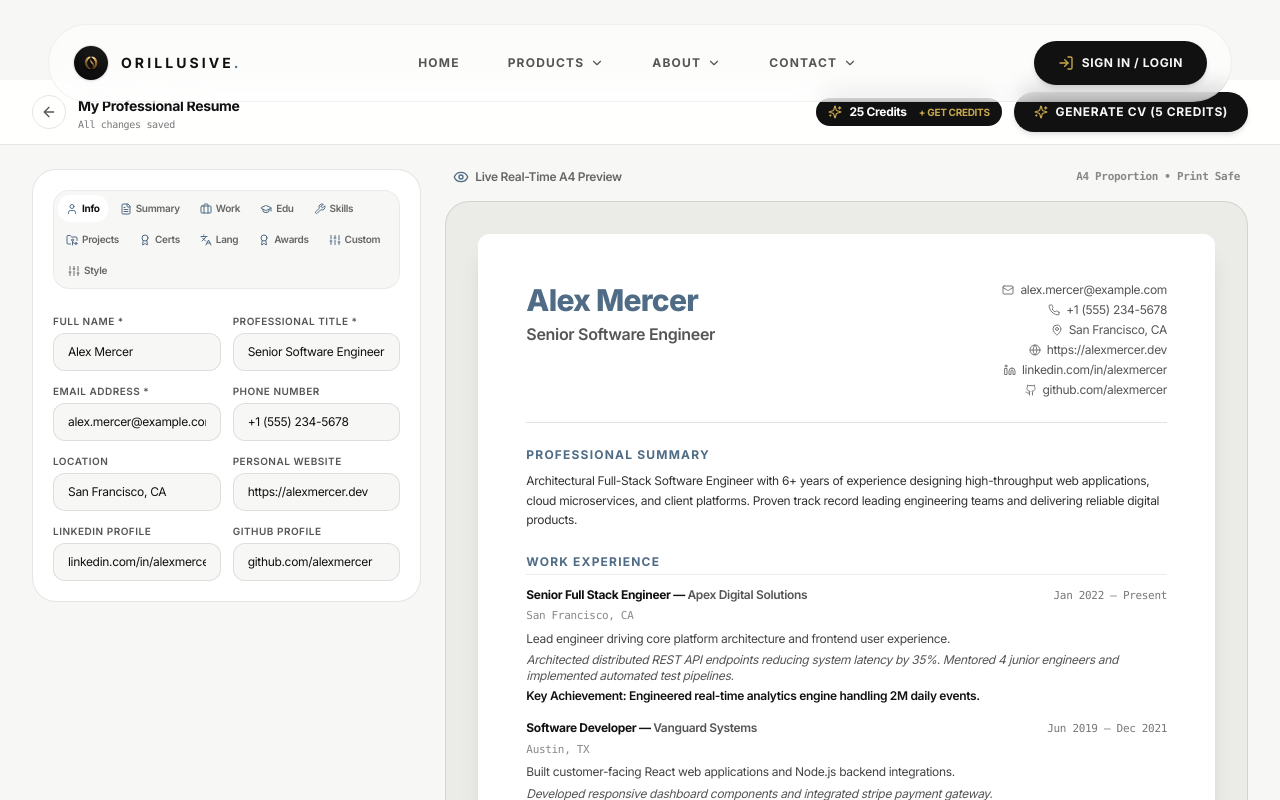
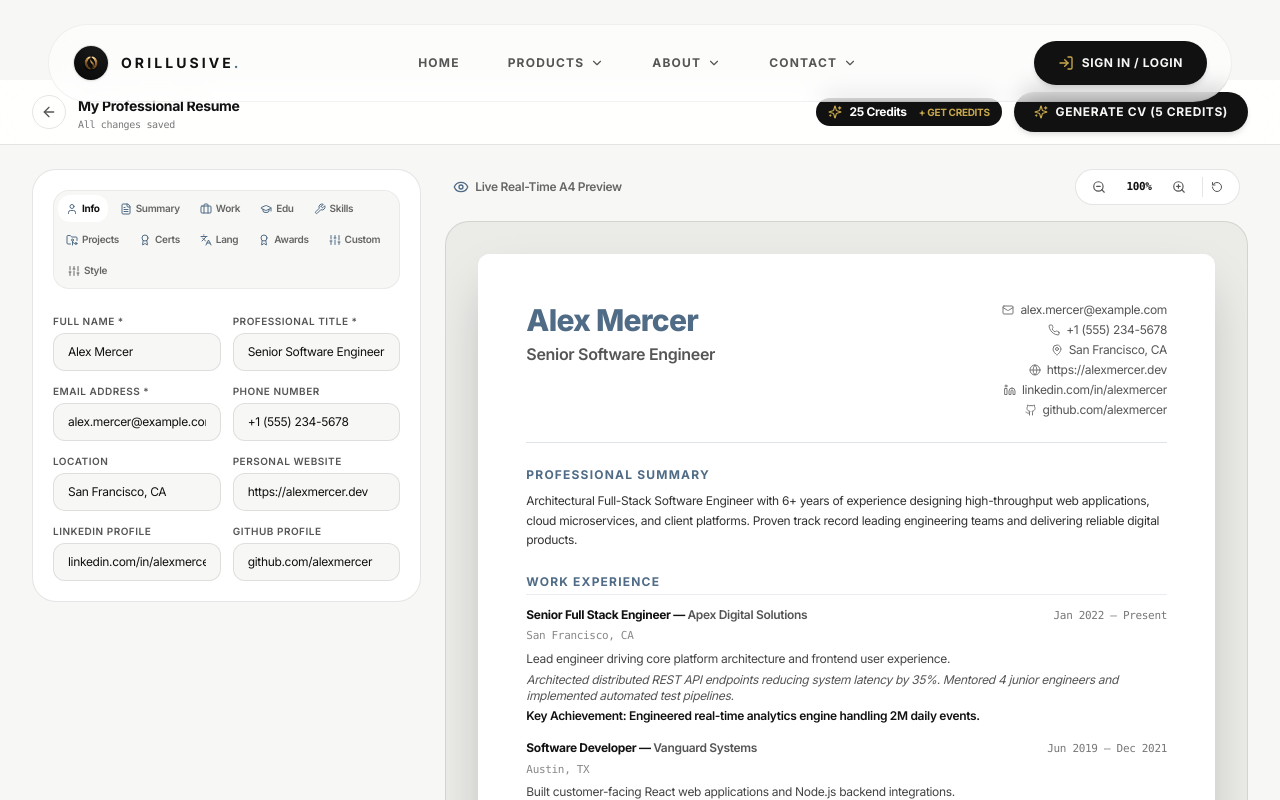
Before and after one commit to orillusiveoffical/officalWebofOrillusive, a React (Vite) app in the folder client/: page /cv-maker/builder in a window 1280 px wide. Shown: the top 800 px of the page. Built offline with nearby package versions, Linux system fonts and the light colour scheme; the HTML template or start-up script is replaced by a standard one.

Commit message:
update 2.1.3

```diff
--- a/client/src/App.tsx
+++ b/client/src/App.tsx
@@ -52,10 +52,10 @@ export function App() {
               <main>
                 <Routes>
                   <Route path="/" element={<HomePage onOpenInquiry={() => setInquiryOpen(true)} />} />
-                  <Route path="/cv-maker" element={<CVMakerPage />} />
-                  <Route path="/cv-maker/dashboard" element={<CVDashboardPage />} />
-                  <Route path="/cv-maker/builder" element={<CVBuilderPage />} />
-                  <Route path="/cv-maker/builder/:id" element={<CVBuilderPage />} />
+                  <Route path="/cv-maker" element={<CVMakerPage onOpenAuth={() => setAuthOpen(true)} />} />
+                  <Route path="/cv-maker/dashboard" element={<CVDashboardPage onOpenAuth={() => setAuthOpen(true)} />} />
+                  <Route path="/cv-maker/builder" element={<CVBuilderPage onOpenAuth={() => setAuthOpen(true)} />} />
+                  <Route path="/cv-maker/builder/:id" element={<CVBuilderPage onOpenAuth={() => setAuthOpen(true)} />} />
                   <Route path="/cv-maker/credits" element={<CVCreditsPage />} />
                   <Route path="/services" element={<ServicesPage onOpenInquiry={() => setInquiryOpen(true)} />} />
                   <Route path="/projects" element={<ProjectsPage onOpenInquiry={() => setInquiryOpen(true)} />} />
--- a/client/src/components/cv/templates/CVTemplateAcademic.tsx
+++ b/client/src/components/cv/templates/CVTemplateAcademic.tsx
@@ -6,7 +6,7 @@ export const CVTemplateAcademic: React.FC<{ data: CVData }> = ({ data }) => {
   const accent = data.customization?.accentColor || '#1E4D2B';
 
   return (
-    <div className="w-full bg-white text-[#111111] p-8 sm:p-12 shadow-sm font-serif">
+    <div className="w-full bg-white text-[#111111] p-8 sm:p-12 shadow-sm font-sans">
       {/* Header */}
       <div className="text-center pb-6 border-b border-black/20 mb-6">
         <h1 className="text-2xl font-bold tracking-tight text-[#111111]" style={{ color: accent }}>{personalInfo?.name || 'Dr. Academic Scholar'}</h1>
--- a/client/src/components/cv/templates/CVTemplateMinimal.tsx
+++ b/client/src/components/cv/templates/CVTemplateMinimal.tsx
@@ -14,7 +14,7 @@ export const CVTemplateMinimal: React.FC<TemplateProps> = ({ data }) => {
   return (
     <div
       className="w-full bg-white text-[#111111] p-8 sm:p-12 shadow-sm font-sans"
-      style={{ fontFamily: fontFamily === 'Georgia' || fontFamily === 'Merriweather' ? `${fontFamily}, serif` : `${fontFamily}, sans-serif` }}
+      style={{ fontFamily: `${fontFamily}, 'Plus Jakarta Sans', 'Inter', sans-serif` }}
     >
       {/* Header */}
       <header className="border-b pb-6 mb-6" style={{ borderColor: `${accent}30` }}>
--- a/client/src/index.css
+++ b/client/src/index.css
@@ -200,10 +200,12 @@ select option {
     left: 0;
     top: 0;
     width: 100% !important;
+    max-width: 100% !important;
     margin: 0 !important;
     padding: 0 !important;
     box-shadow: none !important;
     border: none !important;
+    transform: none !important;
   }
   header, footer, nav, button {
     display: none !important;
--- a/client/src/pages/cv/CVBuilderPage.tsx
+++ b/client/src/pages/cv/CVBuilderPage.tsx
@@ -18,7 +18,10 @@ import {
   CreditCard,
   CheckCircle2,
   AlertCircle,
-  Loader2
+  Loader2,
+  ZoomIn,
+  ZoomOut,
+  RotateCcw
 } from 'lucide-react';
 import { CVData } from '../../types/cv';
 import { DEFAULT_INITIAL_CV } from '../../data/cvPresets';
@@ -42,15 +45,31 @@ import { useAuth } from '../../context/AuthContext';
 
 const GENERATION_COST = 5;
 
-export const CVBuilderPage: React.FC = () => {
+interface CVBuilderPageProps {
+  onOpenAuth?: () => void;
+}
+
+export const CVBuilderPage: React.FC<CVBuilderPageProps> = ({ onOpenAuth }) => {
   const { id } = useParams<{ id: string }>();
   const navigate = useNavigate();
   const { user, token, updateUserCredits } = useAuth();
 
-  const [cvData, setCvData] = useState<CVData>(DEFAULT_INITIAL_CV);
+  const [cvData, setCvData] = useState<CVData>(() => {
+    const savedGuestDraft = localStorage.getItem('orillusive_guest_cv_draft');
+    if (!id && savedGuestDraft) {
+      try {
+        return JSON.parse(savedGuestDraft);
+      } catch (e) {
+        // Fallback to default
+      }
+    }
+    return DEFAULT_INITIAL_CV;
+  });
+
   const [activeTab, setActiveTab] = useState<'info' | 'summary' | 'experience' | 'education' | 'skills' | 'projects' | 'certifications' | 'languages' | 'achievements' | 'custom' | 'style'>('info');
   const [saving, setSaving] = useState(false);
   const [saveStatus, setSaveStatus] = useState<string>('All changes saved');
+  const [zoomScale, setZoomScale] = useState<number>(1);
 
   // Modals
   const [purchaseModalOpen, setPurchaseModalOpen] = useState(false);
@@ -81,7 +100,14 @@ export const CVBuilderPage: React.FC = () => {
 
   // Autosave logic
   const handleSave = async (updatedData: CVData = cvData) => {
-    if (!token) return;
+    // Save to guest localStorage regardless of auth state
+    localStorage.setItem('orillusive_guest_cv_draft', JSON.stringify(updatedData));
+
+    if (!token) {
+      setSaveStatus('Draft saved locally');
+      return;
+    }
+
     setSaving(true);
     setSaveStatus('Saving draft...');
 
@@ -123,12 +149,33 @@ export const CVBuilderPage: React.FC = () => {
 
   // Handle Generation Request
   const handleStartGeneration = () => {
-    const userCredits = user?.credits ?? 25;
+    if (!token || !user) {
+      if (onOpenAuth) {
+        onOpenAuth();
+      } else {
+        alert('Please sign in or create an account to generate and export your professional CV.');
+      }
+      return;
+    }
+
+    const userCredits = user?.credits ?? 0;
     if (userCredits < GENERATION_COST) {
       setLowCreditOpen(true);
     } else {
       setConfirmGenOpen(true);
     }
+  };
+
+  const handleOpenCreditsModal = () => {
+    if (!token || !user) {
+      if (onOpenAuth) {
+        onOpenAuth();
+      } else {
+        alert('Please sign in or create an account to purchase credits.');
+      }
+      return;
+    }
+    setPurchaseModalOpen(true);
   };
 
   const handleConfirmGeneration = async () => {
@@ -224,7 +271,7 @@ export const CVBuilderPage: React.FC = () => {
               <span>{userCredits} Credits</span>
               <button
                 type="button"
-                onClick={() => setPurchaseModalOpen(true)}
+                onClick={handleOpenCreditsModal}
                 className="ml-1 text-[10px] uppercase font-bold text-[#C9A84C] hover:underline"
               >
                 + Get Credits
@@ -472,17 +519,51 @@ export const CVBuilderPage: React.FC = () => {
 
           {/* CENTER & RIGHT: Real-time A4 Live Preview (8 Cols) */}
           <div className="lg:col-span-8 space-y-4">
-            <div className="flex items-center justify-between px-2 text-xs font-semibold text-[#666666]">
+            <div className="flex flex-wrap items-center justify-between gap-3 px-2 text-xs font-semibold text-[#666666]">
               <span className="flex items-center gap-1.5">
                 <Eye className="size-4 text-[#4F6B85]" />
                 <span>Live Real-Time A4 Preview</span>
               </span>
-              <span className="font-mono text-[11px] text-[#888888]">A4 Proportion • Print Safe</span>
+
+              {/* Interactive Zoom Controls */}
+              <div className="flex items-center gap-2 bg-white px-3 py-1.5 rounded-full border border-black/10 shadow-2xs">
+                <button
+                  type="button"
+                  onClick={() => setZoomScale((z) => Math.max(0.5, z - 0.1))}
+                  className="p-1 text-[#555555] hover:text-[#111111] transition-colors"
+                  title="Zoom Out"
+                >
+                  <ZoomOut className="size-3.5" />
+                </button>
+                <span className="font-mono text-[11px] font-bold text-[#111111] min-w-[42px] text-center">
+                  {Math.round(zoomScale * 100)}%
+                </span>
+                <button
+                  type="button"
+                  onClick={() => setZoomScale((z) => Math.min(1.5, z + 0.1))}
+                  className="p-1 text-[#555555] hover:text-[#111111] transition-colors"
+                  title="Zoom In"
+                >
+                  <ZoomIn className="size-3.5" />
+                </button>
+                <button
+                  type="button"
+                  onClick={() => setZoomScale(1)}
+                  className="p-1 text-[#555555] hover:text-[#111111] transition-colors ml-1 border-l border-black/10 pl-2"
+                  title="Reset Zoom (100%)"
+                >
+                  <RotateCcw className="size-3" />
+                </button>
+              </div>
             </div>
 
             {/* Interactive A4 Document Container */}
-            <div className="p-4 sm:p-8 rounded-3xl bg-[#EBEBE8] border border-black/10 overflow-x-auto flex justify-center">
-              <div id="cv-print-area" className="w-full max-w-[800px] shadow-xl rounded-xl overflow-hidden bg-white">
+            <div className="p-4 sm:p-8 rounded-3xl bg-[#EBEBE8] border border-black/10 overflow-x-auto flex justify-center min-h-[700px]">
+              <div
+                id="cv-print-area"
+                className="w-full max-w-[800px] shadow-2xl rounded-xl overflow-hidden bg-white transition-transform duration-200"
+                style={{ transform: `scale(${zoomScale})`, transformOrigin: 'top center' }}
+              >
                 <TemplateRenderer data={cvData} />
               </div>
             </div>
--- a/client/src/pages/cv/CVDashboardPage.tsx
+++ b/client/src/pages/cv/CVDashboardPage.tsx
@@ -18,7 +18,11 @@ import { useAuth } from '../../context/AuthContext';
 import { CreditPurchaseModal } from '../../components/cv/CreditPurchaseModal';
 import { printOrExportCV } from '../../utils/pdfExport';
 
-export const CVDashboardPage: React.FC = () => {
+interface CVDashboardPageProps {
+  onOpenAuth?: () => void;
+}
+
+export const CVDashboardPage: React.FC<CVDashboardPageProps> = ({ onOpenAuth }) => {
   const navigate = useNavigate();
   const { user, token, updateUserCredits } = useAuth();
 
--- a/client/src/pages/cv/CVMakerPage.tsx
+++ b/client/src/pages/cv/CVMakerPage.tsx
@@ -15,7 +15,11 @@ import {
 } from 'lucide-react';
 import { CV_TEMPLATES } from '../../data/cvPresets';
 
-export const CVMakerPage: React.FC = () => {
+interface CVMakerPageProps {
+  onOpenAuth?: () => void;
+}
+
+export const CVMakerPage: React.FC<CVMakerPageProps> = () => {
   return (
     <div className="pt-28 sm:pt-36 pb-20 px-4 sm:px-8 lg:px-16 bg-[#F7F7F5] text-[#111111] font-sans min-h-screen">
       <div className="mx-auto max-w-[1360px] space-y-20 sm:space-y-28">
```
